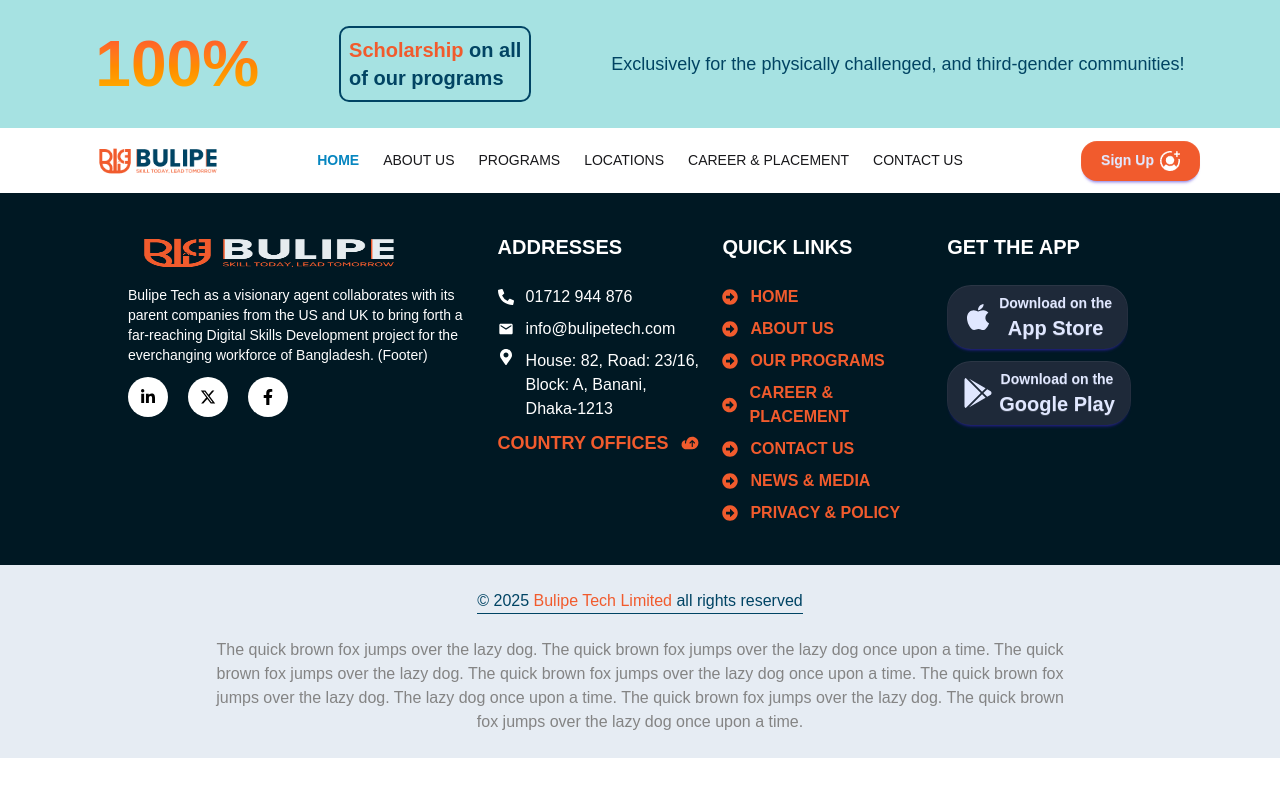
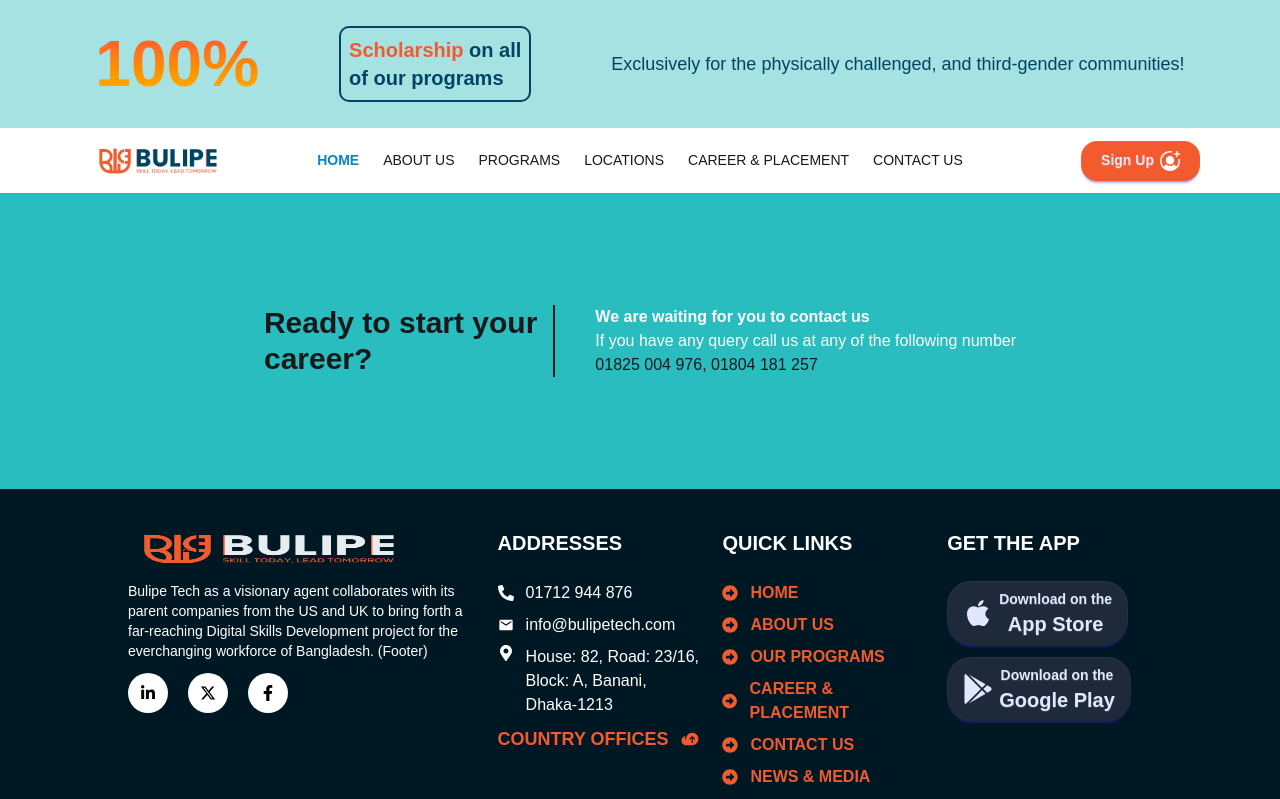
Before and after one commit to sajib25003/bulipe-tech-practical-test, a React (Vite) app: page / in a window 1280 px wide. Shown: the top 799 px of the page. Built offline with nearby package versions, Linux system fonts and the light colour scheme.

Commit message:
advertise contact section done

```diff
--- a/src/App.tsx
+++ b/src/App.tsx
@@ -1,4 +1,5 @@
 import "./App.css";
+import Advertise from "./Components/Advertise";
 import Footer from "./Components/Footer";
 import Footer2 from "./Components/Footer2";
 import NavBar from "./Components/NavBar";
@@ -10,7 +11,7 @@
       <TopBar />
 
       <NavBar />
-
+      <Advertise/>
       <Footer2 />
       <Footer />
     </div>
--- /dev/null
+++ b/src/Components/Advertise.tsx
@@ -0,0 +1,16 @@
+const Advertise = () => {
+  return (
+    <section className="bg-[#29BDBF] p-28 flex justify-center gap-10">
+      <div className="border-r-2 pr-4">
+        <h4 className="font-bold text-3xl">Ready to start your <br /> career?</h4>
+      </div>
+      <div>
+        <p className="text-white font-semibold">We are waiting for you to contact us</p>
+        <p className="text-white font-light">If you have any query call us at any of the following number</p>
+        <p className="font-medium">01825 004 976, 01804 181 257</p>
+      </div>
+    </section>
+  );
+};
+
+export default Advertise;
```
